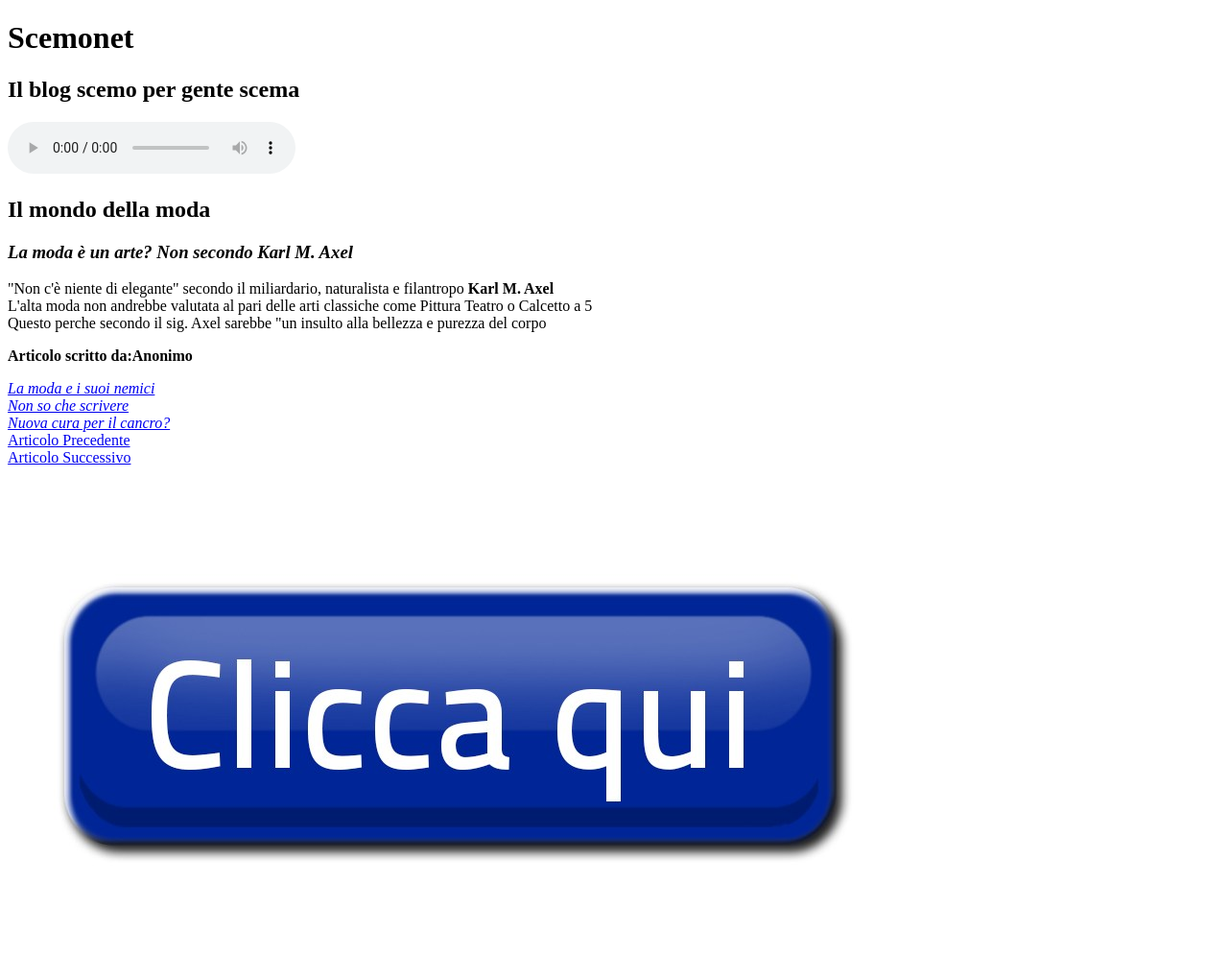
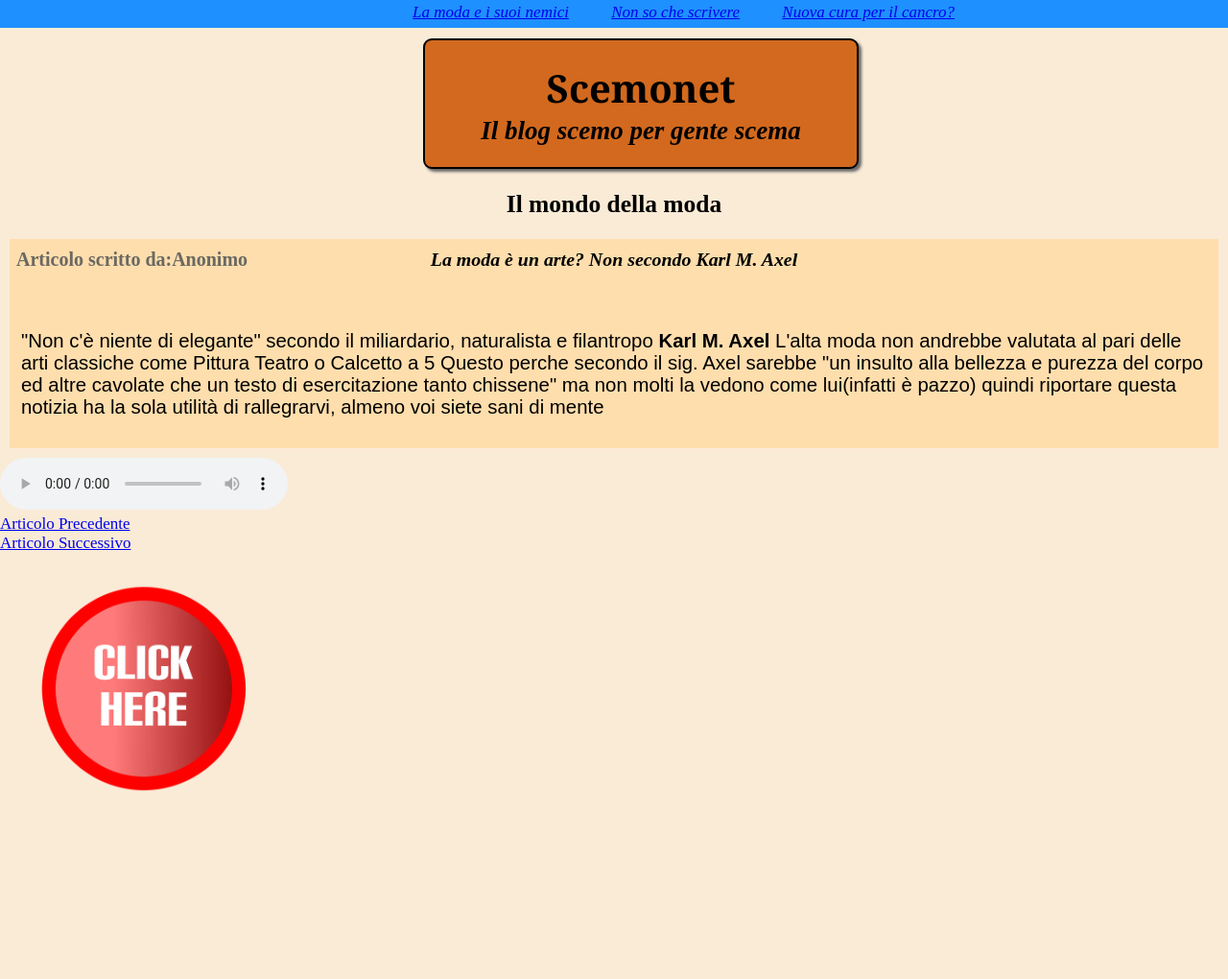
Before and after one commit to FrancescoSciortino/es_html5, a plain HTML site: page Articolo1.html in a window 1280 px wide. Shown: the whole page at 96% size. After the commit the page ends 862 px from the top, so only its background shows below. Drawn offline with Linux system fonts and the light colour scheme.

Commit message:
css modify

```diff
--- a/Articolo1.html
+++ b/Articolo1.html
@@ -3,20 +3,32 @@
     <head>
         <meta charset="utf-8">
         <title>Blog scemo su cose sceme</title>
+        <link rel="stylesheet" href="style1.css">
     </head>
 
     <body>
-        <header>
-            <h1>Scemonet</h1><h2>Il blog scemo per gente scema</h2>
+        <nav>
+            <div class="topbar">
+                <a href="Articolo1.html" alt="Vai all'articolo"><em>La moda e i suoi nemici</em></a>
+                <a href="Articolo2.html" alt="Vai all'articolo"><em>Non so che scrivere</em></a>
+                <a href="Articolo3.html" alt="Vai all'articolo"><em>Nuova cura per il cancro?</em></a>
+            </div>
+        </nav>
+        <div class="upbox">
+            <header">
+                <h1 class="titolo">Scemonet</h1>
+                <h2 class="sottotitolo">Il blog scemo per gente scema</h2>
 
-        </header>
+            </header>
+
+        </div>
+
+
+
         <section>
             <head>
                 <title>Moda</title>
             </head>
-            <audio controls>
-                <source src="musica.mp3" type="audio/mpeg">
-                </audio>
 
             <header>
                  <h2><b>Il mondo della moda</b></h2>
@@ -25,29 +37,30 @@
                 <head>
                     <title>Screditatori della moda</title>
                 </head>
+                <footer>
+                    <h6><b>Articolo scritto da:</b><strong>Anonimo</strong></h6>
+                </footer>
                 <header>
                     <h1><em>La moda è un arte? Non secondo Karl M. Axel</em></h1>
                 </header>
-                <p>
-                    "Non c'è niente di elegante" secondo il miliardario, naturalista e filantropo <b>Karl M. Axel</b><br>
-                    L'alta moda non andrebbe valutata al pari delle arti classiche come Pittura Teatro o Calcetto a 5<br>
-                    Questo perche secondo il sig. Axel sarebbe "un insulto alla bellezza e purezza del corpo<br>
+                <p class="testo_articolo">
+                    "Non c'è niente di elegante" secondo il miliardario, naturalista e filantropo <b>Karl M. Axel</b>
+                    L'alta moda non andrebbe valutata al pari delle arti classiche come Pittura Teatro o Calcetto a 5
+                    Questo perche secondo il sig. Axel sarebbe "un insulto alla bellezza e purezza del corpo ed altre
+                    cavolate che un testo di esercitazione tanto chissene" ma non molti la vedono come lui(infatti è pazzo) quindi
+                    riportare questa notizia ha la sola utilità di rallegrarvi, almeno voi siete sani di mente
 
                 </p>
-                <footer>
-                    <p><b>Articolo scritto da:</b><strong>Anonimo</strong></p>
-                </footer>
             </article>
         </section>
-        <nav>
-            <a href="Articolo1.html" alt="Vai all'articolo"><em>La moda e i suoi nemici</em></a><br>
-            <a href="Articolo2.html" alt="Vai all'articolo"><em>Non so che scrivere</em></a><br>
-            <a href="Articolo3.html" alt="Vai all'articolo"><em>Nuova cura per il cancro?</em></a><br>
-        </nav>
+
+        <audio controls>
+            <source src="musica.mp3" type="audio/mpeg">
+            </audio>
         <aside>
             <a href="Articolo3.html" alt="Vai all'articolo precedente">Articolo Precedente</a><br>
             <a href="Articolo2.html" alt="Vai all'articolo successivo">Articolo Successivo</a><br>
-            <a href="Pubblicità.html" ><img src="banner.jpg"></a><br>
+            <a href="Pubblicità.html" ><img src="banner.png" width="300px"></a><br>
 
         </aside>
 
--- /dev/null
+++ b/style1.css
@@ -0,0 +1,99 @@
+header{
+    text-align: center;
+
+}
+.titolo{
+    font-size: 40px; margin-bottom: 0px; margin-top: 22px;
+    font-family: Cambria, Cochin, Georgia, Times, 'Times New Roman', serif;
+}
+.sottotitolo{
+    font-size: 27px; margin-top: 2px;
+    font-style: italic;
+}
+body{
+    font-size: 17px;
+    margin: 0px;
+    background-color: antiquewhite;
+}
+.upbox{
+    text-align: center;
+    position: relative;
+    margin-right: 0px;
+    border: 2px solid;
+    padding: 0px;
+    border-radius: 9px;
+    background-color: chocolate;
+    width: 450px;
+    bottom: 0px;
+    transform: translateX(441px);
+    box-shadow: 3px 3px 3px dimgray;
+    margin: 0px;
+    margin-top: 40px;
+
+}
+.topbar a{
+    margin-left: 20px;
+    margin-right: 20px;
+}
+.topbar{
+    margin-top: 3px;
+    margin-bottom: 6px;
+    transform: translateX(410px);
+}
+nav{
+    z-index: 2;
+    overflow: hidden;
+    top: 0;
+    background-color: dodgerblue;
+    position: fixed;
+    width: 100%;
+    max-width: 1900px;
+}
+article{
+    margin-right: 10px;
+    margin-left: 10px;
+    background-color: navajowhite;
+    margin-bottom: 10px;
+    padding-top: 10px;
+    padding-bottom: 10px;
+
+}
+.testo_articolo{
+    font-size: larger;
+    font-family: sans-serif;
+    margin-left: 12px;
+    margin-right: 12px;
+    margin-top: 0px;
+
+}article footer{
+    width: 250px;
+    margin: 0px;
+}
+article footer h6{
+    color: rgba(47, 58, 70, 0.719);
+    margin-top: 0px;
+    margin-bottom: 0px;
+    margin-left: 7px;
+    font-size: 20px;
+
+}article header{
+    transform: translateY(-43px);
+    margin: 0px;
+}
+nav a:hover{
+    color: orange;
+}
+.banner1{
+margin-left: 30px;
+    width: 250px;
+    height: 200px;
+    transform: translateY(30px);
+    z-index: -1;
+
+}/*
+.upcolumn{
+    position: relative;
+    columns: 3;
+    margin-top: 0px;
+    height: 125px;
+}*/
```
Also changed, not shown: Articolo2.html (+13 -9 lines), Articolo3.html (+8 -5 lines), banner.jpg (deleted), banner.png (added), bannergif.gif (added).
